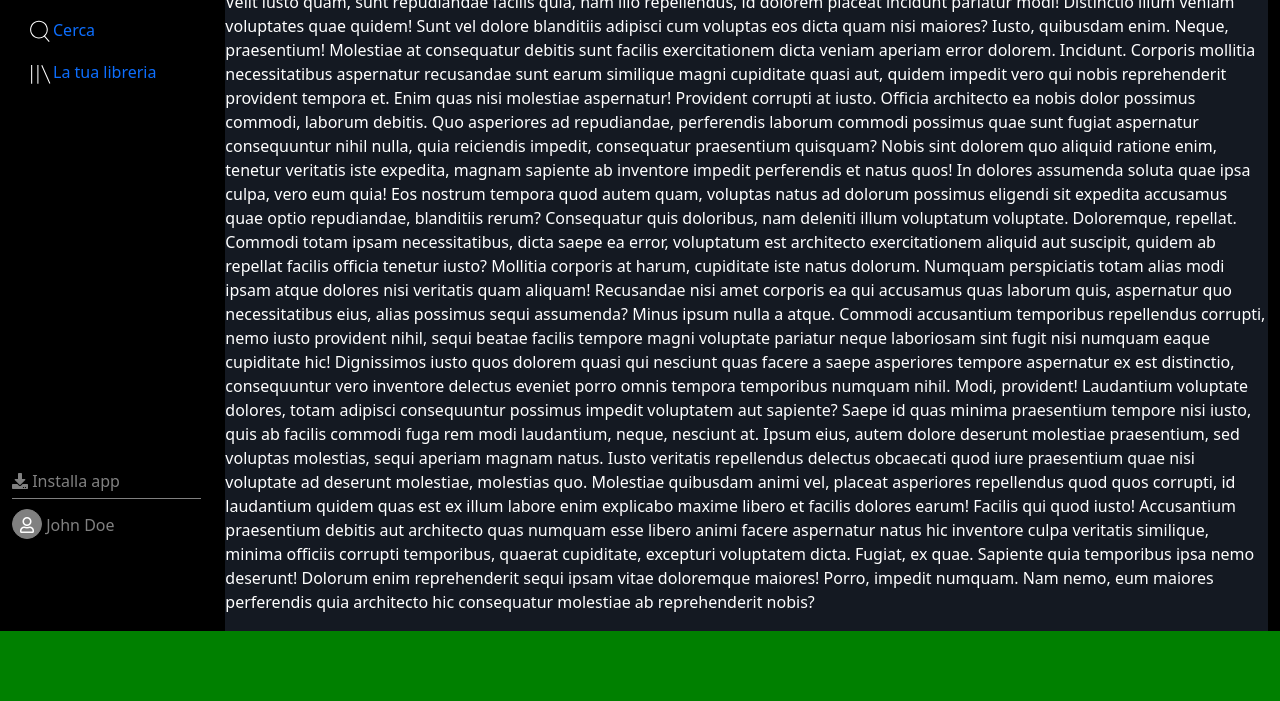
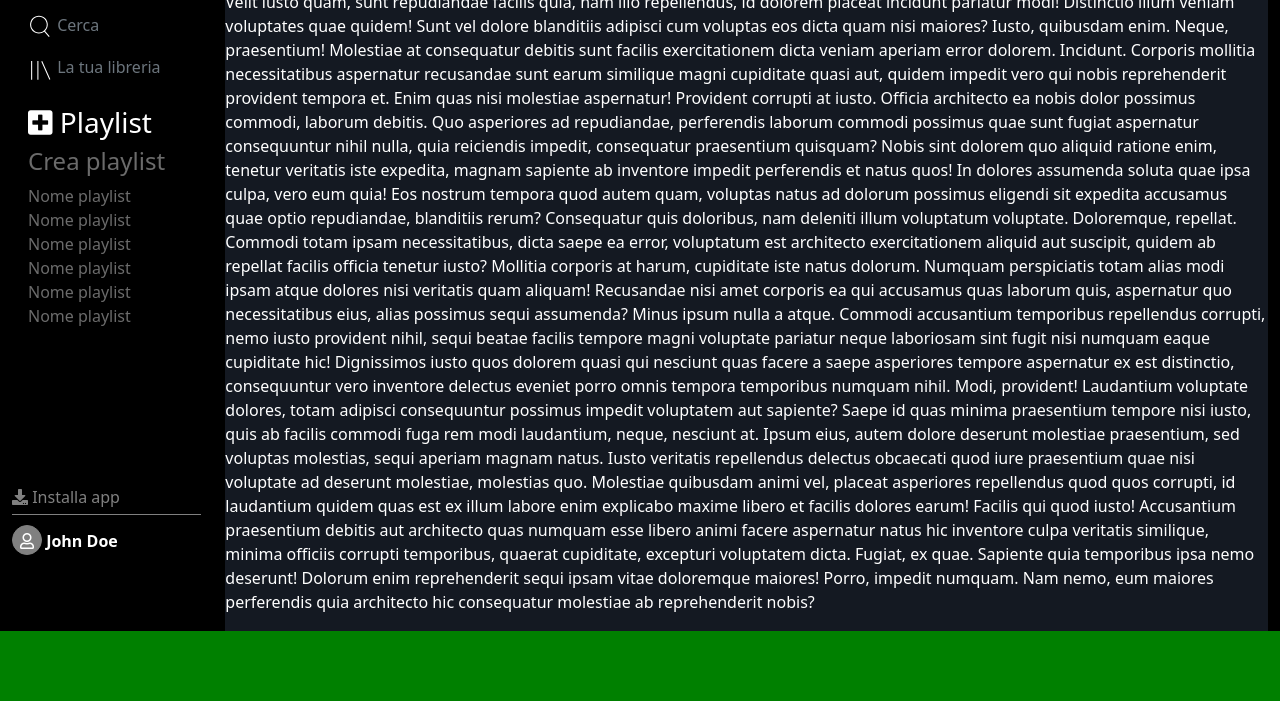
Before and after one commit to dumi994/html-css-spotifyweb, a plain HTML site: page index.html in a window 1280 px wide. Shown: the part 99-800 px from the top of the page. Drawn offline with nearby package versions, Linux system fonts and the light colour scheme.

Commit message:
cambiato colore testo sidebar

```diff
--- a/assets/css/style.css
+++ b/assets/css/style.css
@@ -39,33 +39,36 @@ footer{
     background-color: #141922;
 }
 
-/* \\\\\\\\\\\ UTILITY \\\\\\\\\\\\\ */
-
 .img_small{
     width:25px;
 }
 
+.pad-l-1{
+    padding-left: 1rem;
+}
+/* \\\\\\\\\\\ UTILITY \\\\\\\\\\\\\ */
+
+
 /* \\\\\\\\\\\\\\\ HEADER \\\\\\\\\\\\\\\*/
 #top_menu{
-    height: 70%;
-    padding:10px 0
+    height: 80%;
+    padding:10px 0;
+    overflow:auto;
 }
 
+
+
 #bottom_menu{
-    height:10%;
-    padding-top:30%;
     color:gray;
+    height: 10%;
 }
 
 #play_list{
-    width:60%;
-    overflow: hidden;
+    height:60%;
+   /*  overflow: auto; */
 }
 
-#user,
-#install{
-    width:100%%;
-}
+
 
 #user i{
     width:30px;
@@ -83,9 +86,21 @@ footer{
     padding-bottom: 5px;
     border-bottom: 1px solid gray;
     width:100%;
+    z-index: 4;
 }
 
-
+#play_list ul li a{
+    padding:0;
+    color:#6B6B6B;
+}
+#play_list h4{
+    padding:0;
+    color:#6B6B6B;
+}
+#play_list{
+    width:calc(100% - 10%);
+    padding:0 1rem;
+}
 /* \\\\\\\\\\\\\\\ /HEADER \\\\\\\\\\\\\\\*/
 
 nav{
--- a/index.html
+++ b/index.html
@@ -23,31 +23,53 @@
                 <div class="row row-cols-2">
                     <div class="col col-sm-2 flex-column justify-content-between">
                         <div id="top_menu" class="flex-column">
-                            <img src="./assets/img/logo.svg" alt="" class="img-fluid">
+                            <img src="./assets/img/logo.svg" alt="" class="img-fluid pad-l-1">
                             <ul class="nav flex-column">
                                 <li class="nav-item">
-                                    <a class="nav-link active" href="#"><img src="./assets/img/home.svg"
-                                            class="img-fluid img_small" alt="">Home</a>
+                                    <a class="nav-link active text-white" href="#"><img src="./assets/img/home.svg"
+                                            class="img-fluid img_small" alt=""> Home</a>
                                 </li>
                                 <li class="nav-item">
-                                    <a class="nav-link" href="#"><img src="./assets/img/search.svg"
-                                            class="img-fluid img_small" alt="">Cerca</a>
+                                    <a class="nav-link text-secondary" href="#"><img src="./assets/img/search.svg"
+                                            class="img-fluid img_small" alt=""> Cerca</a>
                                 </li>
-                                <li class="nav-item">
-                                    <a class="nav-link" href="#"><img src="./assets/img/libreria.svg"
-                                            class="img-fluid img_small" alt="">La tua libreria</a>
+                                <li class="nav-item ">
+                                    <a class="nav-link text-secondary" href="#"><img src="./assets/img/libreria.svg"
+                                            class="img-fluid img_small" alt=""> La tua libreria</a>
                                 </li>
                                 <li class="nav-item">
                                     <a class="nav-link active" href="#"></a>
                                 </li>
                             </ul>
-                            <div id="play_list">
-
+                            <div id="play_list" class="">
+                                <h3><i class="fas fa-plus-square"></i> Playlist</h3>
+                                <h4>Crea playlist</h4>
+                                <ul class="nav flex-column">
+                                    <li class="nav-item">
+                                        <a class="nav-link" href="#">Nome playlist</a>
+                                    </li>
+                                    <li class="nav-item">
+                                        <a class="nav-link" href="#">Nome playlist</a>
+                                    </li>
+                                    <li class="nav-item">
+                                        <a class="nav-link" href="#">Nome playlist</a>
+                                    </li>
+                                    <li class="nav-item">
+                                        <a class="nav-link" href="#">Nome playlist</a>
+                                    </li>
+                                    <li class="nav-item">
+                                        <a class="nav-link" href="#">Nome playlist</a>
+                                    </li>
+                                    <li class="nav-item">
+                                        <a class="nav-link" href="#">Nome playlist</a>
+                                    </li>
+                                </ul>
                             </div>
                         </div>
                         <div id="bottom_menu">
                             <div id="install"><i class="fas fa-download"></i><span> Installa app</span></div>
-                            <div id="user"><i class="far fa-user"></i><span> John Doe</span>
+                            <div id="user"><i class="far fa-user"></i><span class="text-white"><strong> John
+                                        Doe</strong></span>
 
                             </div>
                         </div>
```
